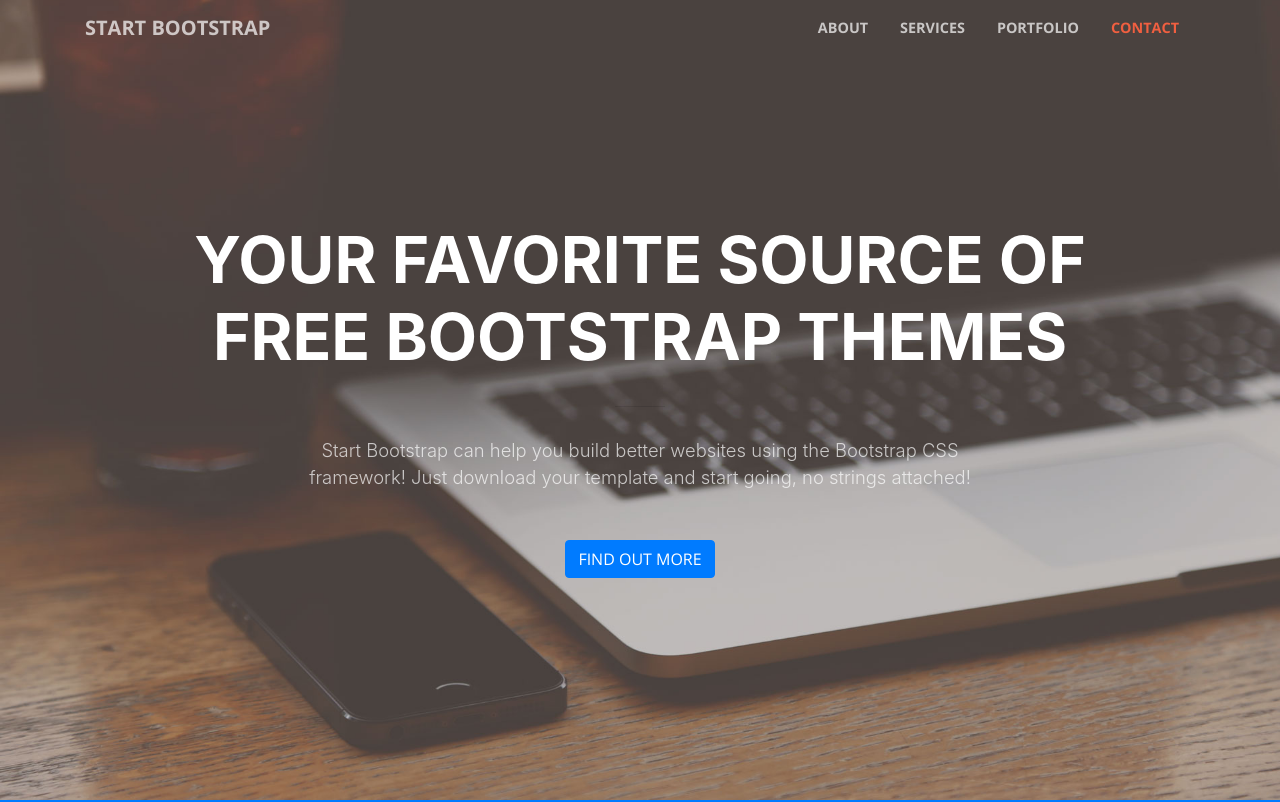
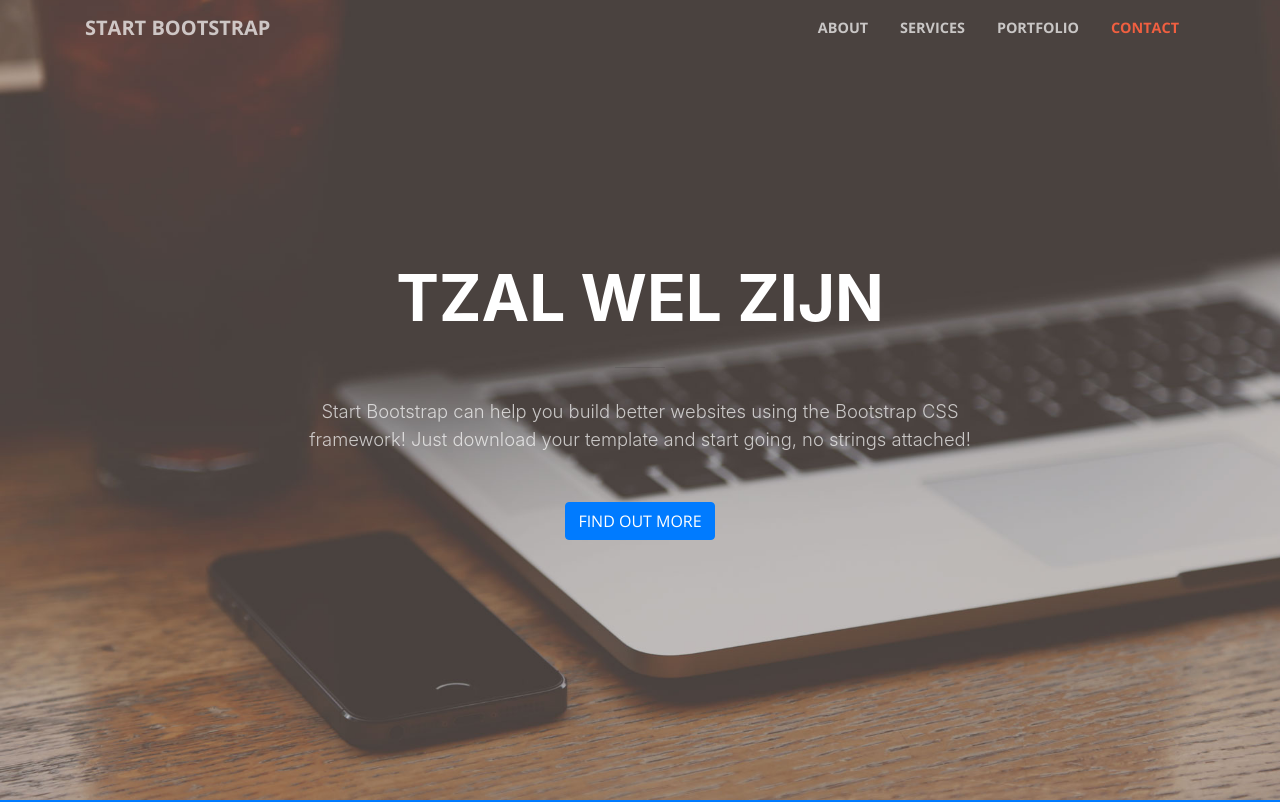
Before and after one commit to VanHoutteTibo/Cloud1Les1, a website with bundled scripts: page index.html in a window 1280 px wide. Shown: the top 802 px of the page. Built offline with nearby package versions, Linux system fonts and the light colour scheme.

Commit message:
change h1

```diff
--- a/index.html
+++ b/index.html
@@ -59,7 +59,7 @@
         <div class="row">
           <div class="col-lg-10 mx-auto">
             <h1 class="text-uppercase">
-              <strong>Your Favorite Source of Free Bootstrap Themes</strong>
+              <strong>Tzal wel zijn</strong>
             </h1>
             <hr>
           </div>
```
